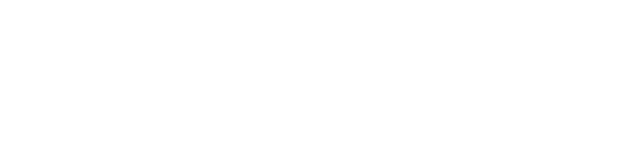
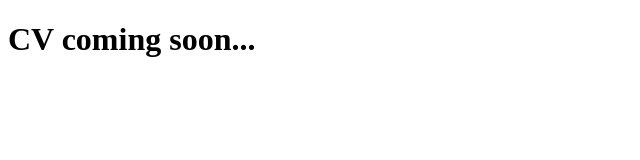
Before and after one commit to sadrozzy/rsschool-cv, a plain HTML site: page index.html in a window 1280 px wide. Shown: the whole page, without its empty margins (0-640 px from the left). Drawn offline with Linux system fonts and the light colour scheme.

```diff
--- a/index.html
+++ b/index.html
@@ -7,6 +7,6 @@
     <title>CV coming soon...</title>
 </head>
 <body>
-
+    <h1>CV coming soon...</h1>
 </body>
 </html>
```
